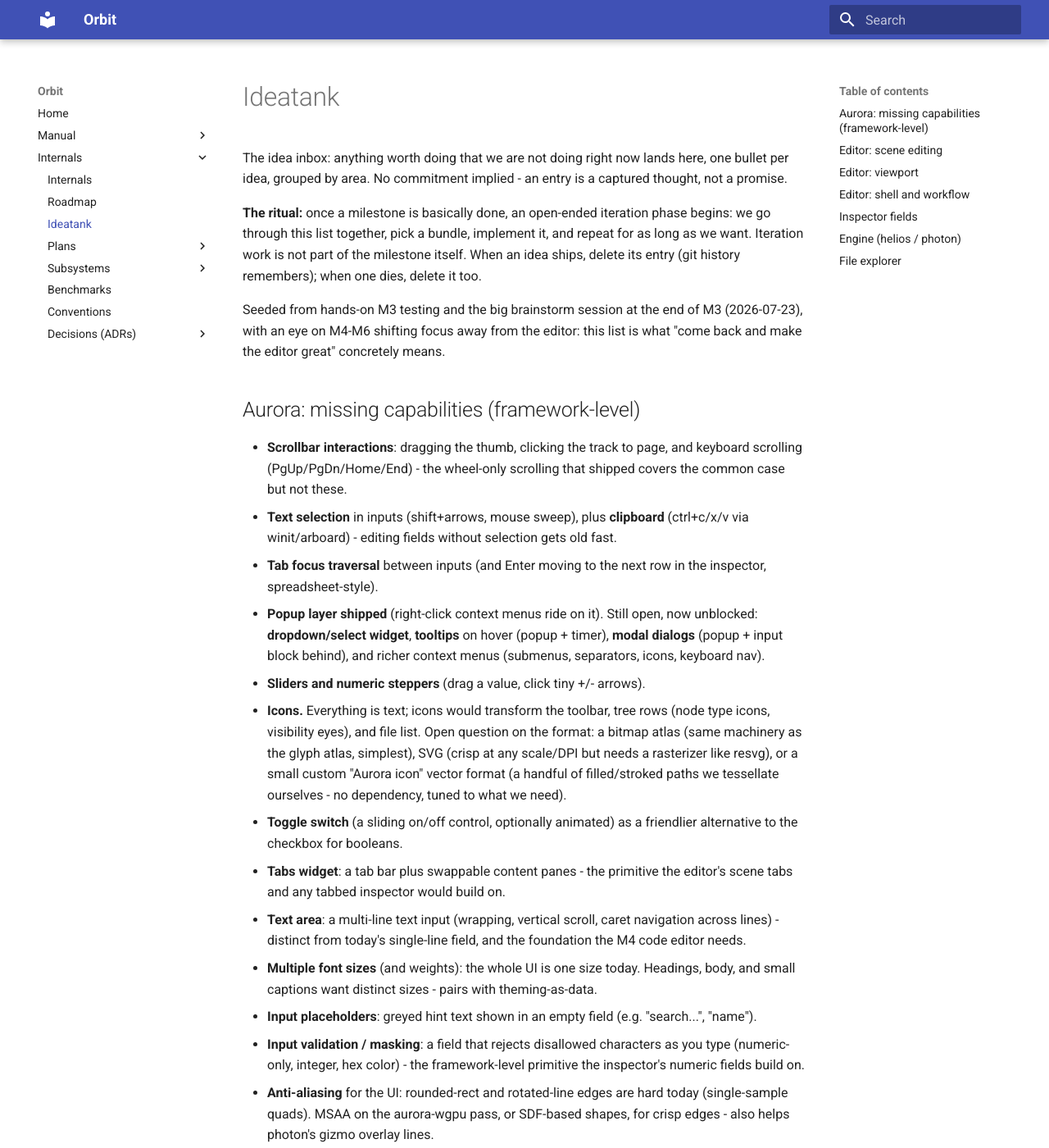
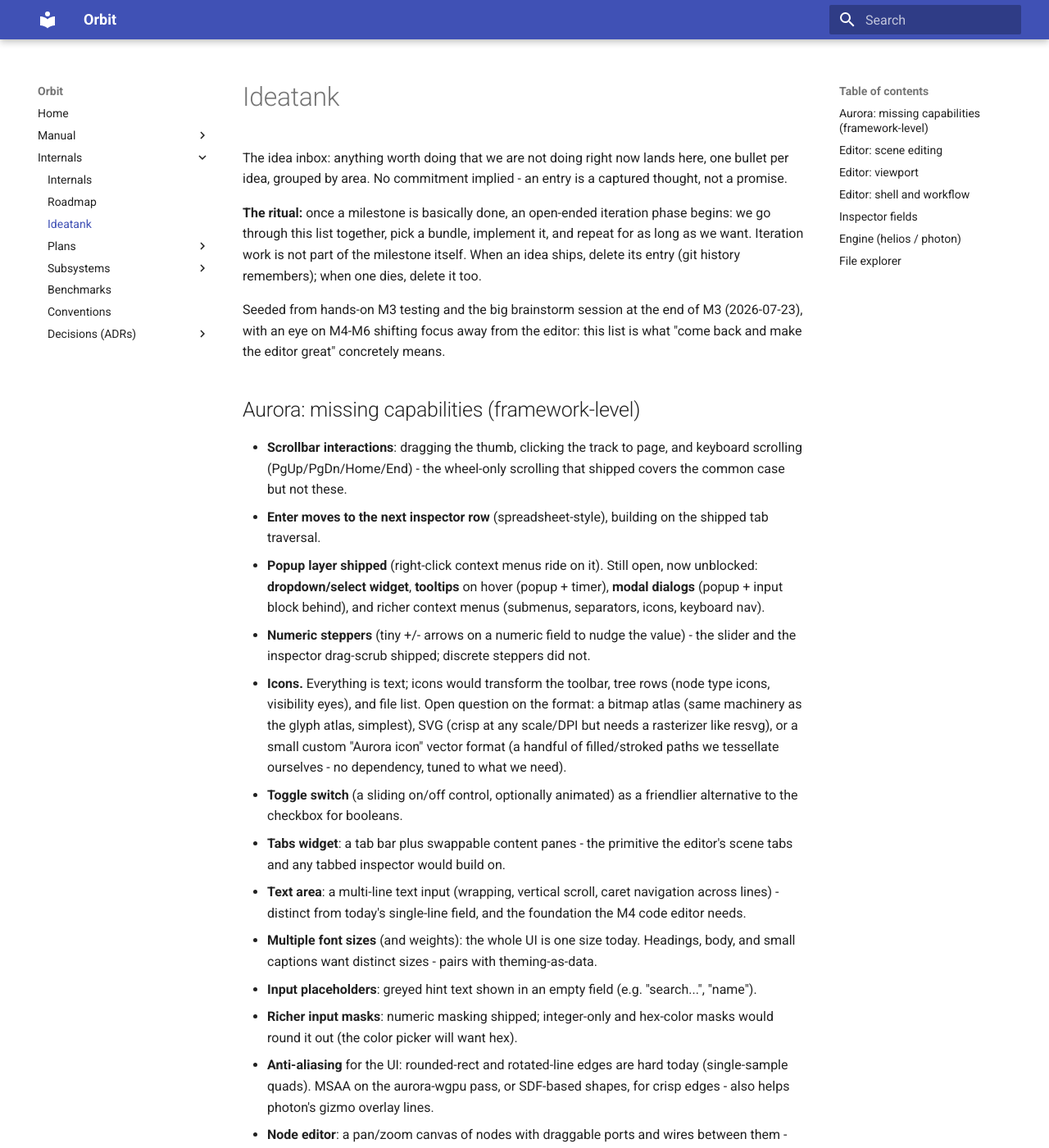
Before and after one commit to GenTexX/orbit, an MkDocs documentation site: the page built from docs/internals/ideas.md, in a window 1280 px wide and 1400 px high. Shown: the whole window at 82% size. Built offline with MkDocs 1.6.1 and Material for MkDocs 9.7.7, drawn with Linux system fonts in a browser that asks for light colours; some of the changed text lies outside the part shown.

Commit message:
docs: prune shipped iteration-4 items from the ideatank

```diff
--- a/docs/internals/ideas.md
+++ b/docs/internals/ideas.md
@@ -19,16 +19,15 @@ this list is what "come back and make the editor great" concretely means.
 - **Scrollbar interactions**: dragging the thumb, clicking the track to
   page, and keyboard scrolling (PgUp/PgDn/Home/End) - the wheel-only
   scrolling that shipped covers the common case but not these.
-- **Text selection** in inputs (shift+arrows, mouse sweep), plus
-  **clipboard** (ctrl+c/x/v via winit/arboard) - editing fields without
-  selection gets old fast.
-- **Tab focus traversal** between inputs (and Enter moving to the next row in
-  the inspector, spreadsheet-style).
+- **Enter moves to the next inspector row** (spreadsheet-style), building on
+  the shipped tab traversal.
 - **Popup layer shipped** (right-click context menus ride on it). Still open,
   now unblocked: **dropdown/select widget**, **tooltips** on hover (popup +
   timer), **modal dialogs** (popup + input block behind), and richer context
   menus (submenus, separators, icons, keyboard nav).
-- **Sliders and numeric steppers** (drag a value, click tiny +/- arrows).
+- **Numeric steppers** (tiny +/- arrows on a numeric field to nudge the
+  value) - the slider and the inspector drag-scrub shipped; discrete steppers
+  did not.
 - **Icons.** Everything is text; icons would transform the toolbar, tree rows
   (node type icons, visibility eyes), and file list. Open question on the
   format: a bitmap atlas (same machinery as the glyph atlas, simplest), SVG
@@ -47,9 +46,8 @@ this list is what "come back and make the editor great" concretely means.
   theming-as-data.
 - **Input placeholders**: greyed hint text shown in an empty field (e.g.
   "search...", "name").
-- **Input validation / masking**: a field that rejects disallowed characters
-  as you type (numeric-only, integer, hex color) - the framework-level
-  primitive the inspector's numeric fields build on.
+- **Richer input masks**: numeric masking shipped; integer-only and hex-color
+  masks would round it out (the color picker will want hex).
 - **Anti-aliasing** for the UI: rounded-rect and rotated-line edges are hard
   today (single-sample quads). MSAA on the aurora-wgpu pass, or SDF-based
   shapes, for crisp edges - also helps photon's gizmo overlay lines.
@@ -138,9 +136,6 @@ this list is what "come back and make the editor great" concretely means.
 
 ## Inspector fields
 
-- **Numeric fields**: accept only numbers while typing; for `Vec2`, two
-  inputs labeled `x` and `y` in the engine axis colors (X red, Y green).
-  Drag-to-scrub on the field's label.
 - **Asset fields**: an asset-chooser popup (needs popups), and/or drag a file
   from the explorer onto the field.
 - **Color fields**: a color picker (needs popups); until then at least a
```
